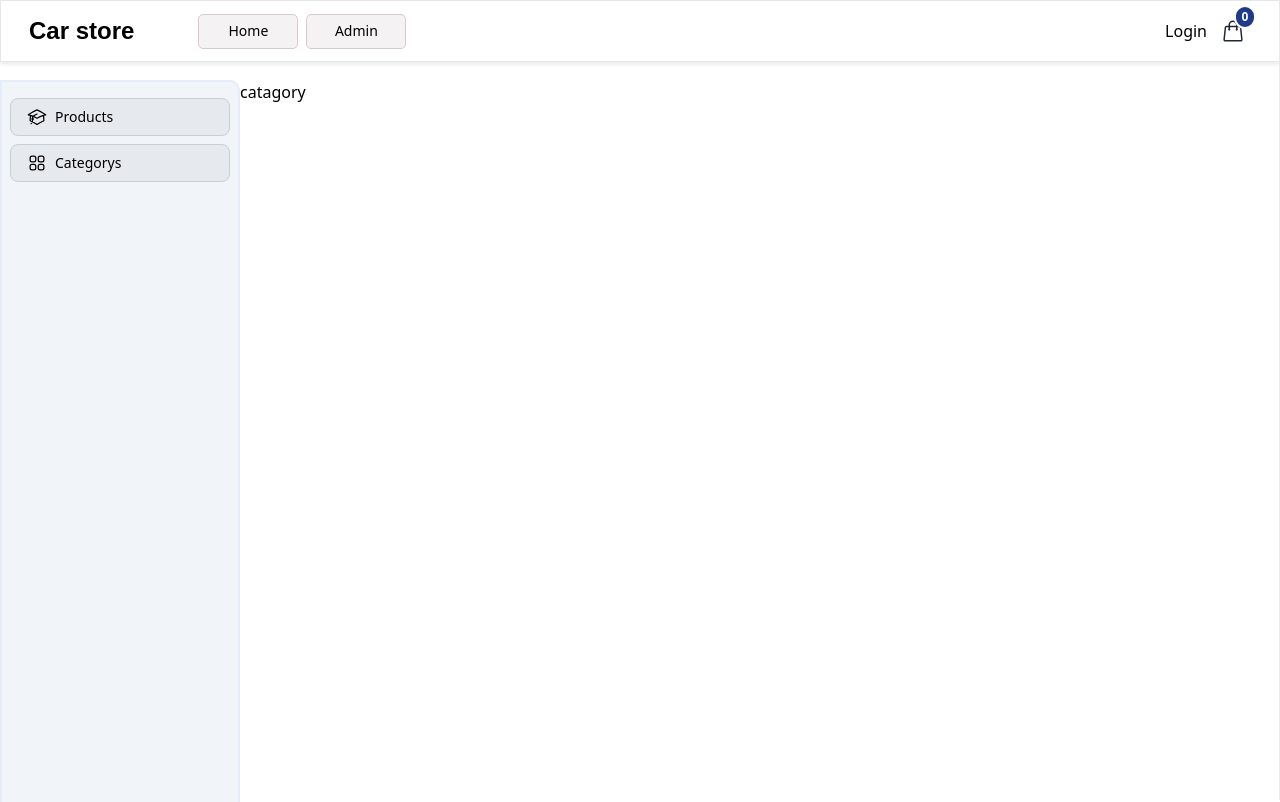
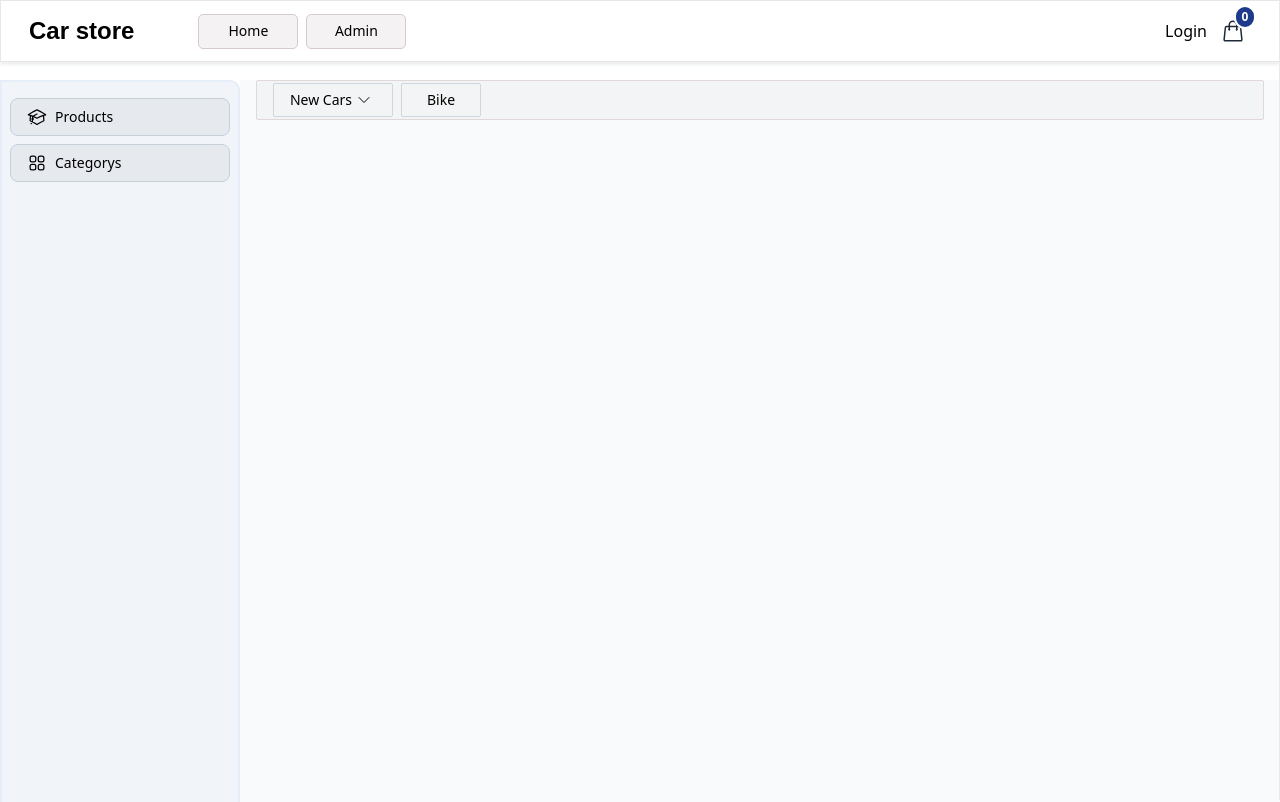
Before and after one commit to Mudassar-Shoukat/New-Ec-Store, a Vue app: page /admindashboard/catagory in a window 1280 px wide. Shown: the top 802 px of the page. Built offline with nearby package versions, Linux system fonts and the light colour scheme; a web font is replaced by a local one.

Commit message:
complete navbar of catagory

```diff
--- a/index.html
+++ b/index.html
@@ -4,7 +4,7 @@
     <meta charset="UTF-8" />
     <link rel="icon" type="image/svg+xml" href="/vite.svg" />
     <meta name="viewport" content="width=device-width, initial-scale=1.0" />
-    <title>Vite + Vue</title>
+    <title>Car Store</title>
   </head>
   <body>
     <div id="app"></div>
--- a/src/Layout/adminDashboard.vue
+++ b/src/Layout/adminDashboard.vue
@@ -1,9 +1,9 @@
 <template>
   <div class="flex top-0 h-full">
     <aside
-      class="w-60 h-[1000px] flex flex-col overflow-y-auto md:flex bg-[#F1F5F9] rounded-tr-[10px] border-[2px] border-[#e5edf8]"
+      class="w-60 h-[1000px] flex flex-col overflow-y-auto md:flex bg-[#F1F5F9] rounded-tr-[10px] border-[2px] border-[#e5edf8] "
     >
-      <slot name="aside" class="bg-red-400">
+
         <nav class="flex-1 px-2 py-4">
           <!-- Product Table -->
           <span
@@ -48,10 +48,10 @@
             <router-link to="/admindashboard/catagory">Categorys</router-link>
           </span>
         </nav>
-      </slot>
+
     </aside>
     <!-- router-view show -->
-    <main class="flex-grow">
+    <main class="flex-grow bg-gray-50">
       <slot>
         <router-view />
       </slot>
--- a/src/Pages/Admin/Products/Catagory.vue
+++ b/src/Pages/Admin/Products/Catagory.vue
@@ -1,5 +1,80 @@
 <template>
+  <div class="mx-4">
     <div>
-        catagory
+      <div
+        class="flex items-center bg-[#c1c2c31d] px-4 border border-[#e0d8d8] h-[40px] rounded-sm"
+      >
+        <!-- Car catagory button -->
+        <div
+          class="w-[120px] h-[34px] flex items-center justify-center border border-gray-300 rounded-sm hover:bg-slate-100 hover:text-blue-500 text-sm"
+          @click="Car_list"
+        >
+          <button class="my-2 py-2 font-medium">New Cars</button>
+          <span>
+            <svg
+              xmlns="http://www.w3.org/2000/svg"
+              fill="none"
+              viewBox="0 0 24 24"
+              stroke-width="1.5"
+              stroke="currentColor"
+              class="h-4 w-6 flex items-center hover:cursor-pointer"
+            >
+              <path
+                stroke-linecap="round"
+                stroke-linejoin="round"
+                d="M19.5 8.25l-7.5 7.5-7.5-7.5"
+              />
+            </svg>
+          </span>
+        </div>
+
+        <!-- Car catagory button -->
+        <div
+          class="w-[80px] h-[34px] flex items-center justify-center border border-gray-300 rounded-sm hover:bg-slate-100 hover:text-blue-500 text-sm ml-2"
+        >
+          <button class="my-2 py-2 font-medium">Bike</button>
+          <span> </span>
+        </div>
+      </div>
+      <!-- Bike catagory open list -->
+      <div
+        v-if="Show_carlist"
+        class="z-50 flex flex-row bg-[white] py-1 px-4 text-gray-800 shadow-xl"
+      >
+        <a
+          class="my-2 block border-b border-gray-100 py-1 font-semibold text-gray-500 hover:text-black mx-2 hover:cursor-pointer hover:underline"
+        >
+          Honda
+        </a>
+
+        <a
+          class="my-2 block border-b border-gray-100 py-1 hover:cursor-pointer hover:underline font-semibold text-gray-500 hover:text-black mx-2"
+        >
+          Suzuki
+        </a>
+
+        <a
+          class="my-2 block hover:cursor-pointer hover:underline border-b border-gray-100 py-1 font-semibold text-gray-500 hover:text-black mx-2"
+        >
+          Toyota
+        </a>
+
+        <a
+          class="my-2 block hover:cursor-pointer hover:underline border-b border-gray-100 py-1 font-semibold text-gray-500 hover:text-black mx-2"
+        >
+          Mehran
+        </a>
+      </div>
     </div>
+  </div>
 </template>
+
+<script setup>
+import { ref } from "vue";
+
+const Show_carlist = ref(false);
+
+const Car_list = () => {
+  Show_carlist.value = !Show_carlist.value;
+};
+</script>
--- a/src/Pages/Admin/Products/Form.vue
+++ b/src/Pages/Admin/Products/Form.vue
@@ -2,7 +2,7 @@
   <div>
     <form
       @submit.prevent="handleSubmit"
-      class="max-w-md mx-auto bg-[#b3b8bf1f] px-6 pt-10 pb-8 border-[1px] border-[#d5d4d4] rounded-md mb-[100px]"
+      class="max-w-md mx-auto bg-[#b3b8bf1f] px-6 pt-10 pb-8 border-[1px] border-[#d5d4d4] rounded-md mb-[100px] mt-4"
     >
       <div class="text-center mb-8">
         <h1 class="text-2xl font-semibold text-[#4c4fe7e1] underline">
--- a/src/Pages/Admin/Products/Table.vue
+++ b/src/Pages/Admin/Products/Table.vue
@@ -38,7 +38,7 @@
         </tr>
       </thead>
       <!-- Table Body -->
-      <tbody>
+      <tbody class="text-sm">
         <tr v-for="product in products" :key="product.id">
           <!-- ADD Image -->
 
--- a/src/Pages/Main.vue
+++ b/src/Pages/Main.vue
@@ -1,5 +1,6 @@
 <template>
   <!-- search bar  -->
+
   <div
     class="w-[510px] mx-auto mb-3 flex p-[3px] border rounded-[30px] border-[#e0dddd]"
     id="outer"
```
